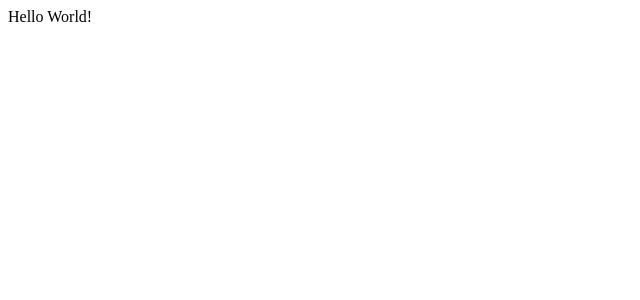
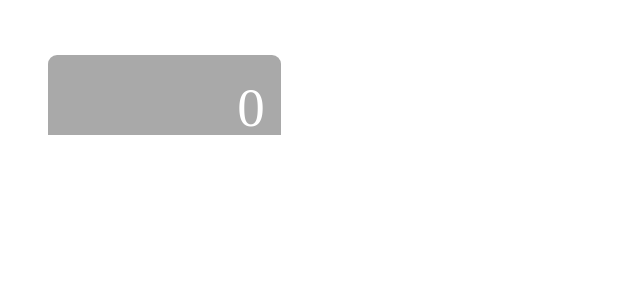
Before and after one commit to laurandarius/CalculatorProject, a React (Create React App) app: page / in a window 1280 px wide. Shown: the top 300 px of the page, without its empty margins (0-640 px from the left). Built offline with nearby package versions, Linux system fonts and the light colour scheme.

Commit message:
I added the Display component, and two css files: Display.css and App.css, respectively. The css files are used by the App and Display components.

```diff
--- a/src/App.js
+++ /dev/null
@@ -1,9 +0,0 @@
-import React, { Component } from "react";
-
-class App extends Component {
-  render() {
-    return <div>Hello World!</div>;
-  }
-}
-
-export default App;
--- /dev/null
+++ b/src/components/App.css
@@ -0,0 +1,7 @@
+.app {
+  width: 233px;
+  height: 319px;
+  background-color: transparent;
+  margin: 40px;
+  border-radius: 9px 9px 9px 9px;
+}
--- /dev/null
+++ b/src/components/App.js
@@ -0,0 +1,11 @@
+import React, { Component } from "react";
+import Display from "./Display";
+import "./App.css";
+
+const App = () => (
+  <div className="app">
+    <Display />
+  </div>
+);
+
+export default App;
--- /dev/null
+++ b/src/components/Display.css
@@ -0,0 +1,15 @@
+.display {
+  width: 233px;
+  height: 80px;
+  background-color: darkgray;
+  border-radius: 9px 9px 0px 0px;
+}
+
+.display_content {
+  padding-right: 7%;
+  padding-top: 9%;
+  font-size: 55px;
+  color: white;
+  text-align: right;
+  font-weight: 100;
+}
--- /dev/null
+++ b/src/components/Display.js
@@ -0,0 +1,14 @@
+import React, { useState } from "react";
+import "./Display.css";
+
+const Display = () => {
+  const [result, setResult] = useState(0);
+
+  return (
+    <div className="display">
+      <p className="display_content">{result}</p>
+    </div>
+  );
+};
+
+export default Display;
--- a/src/index.js
+++ b/src/index.js
@@ -1,5 +1,5 @@
 import React from "react";
 import ReactDOM from "react-dom";
-import App from "./App";
+import App from "./components/App";
 
 ReactDOM.render(<App />, document.getElementById("root"));
```
